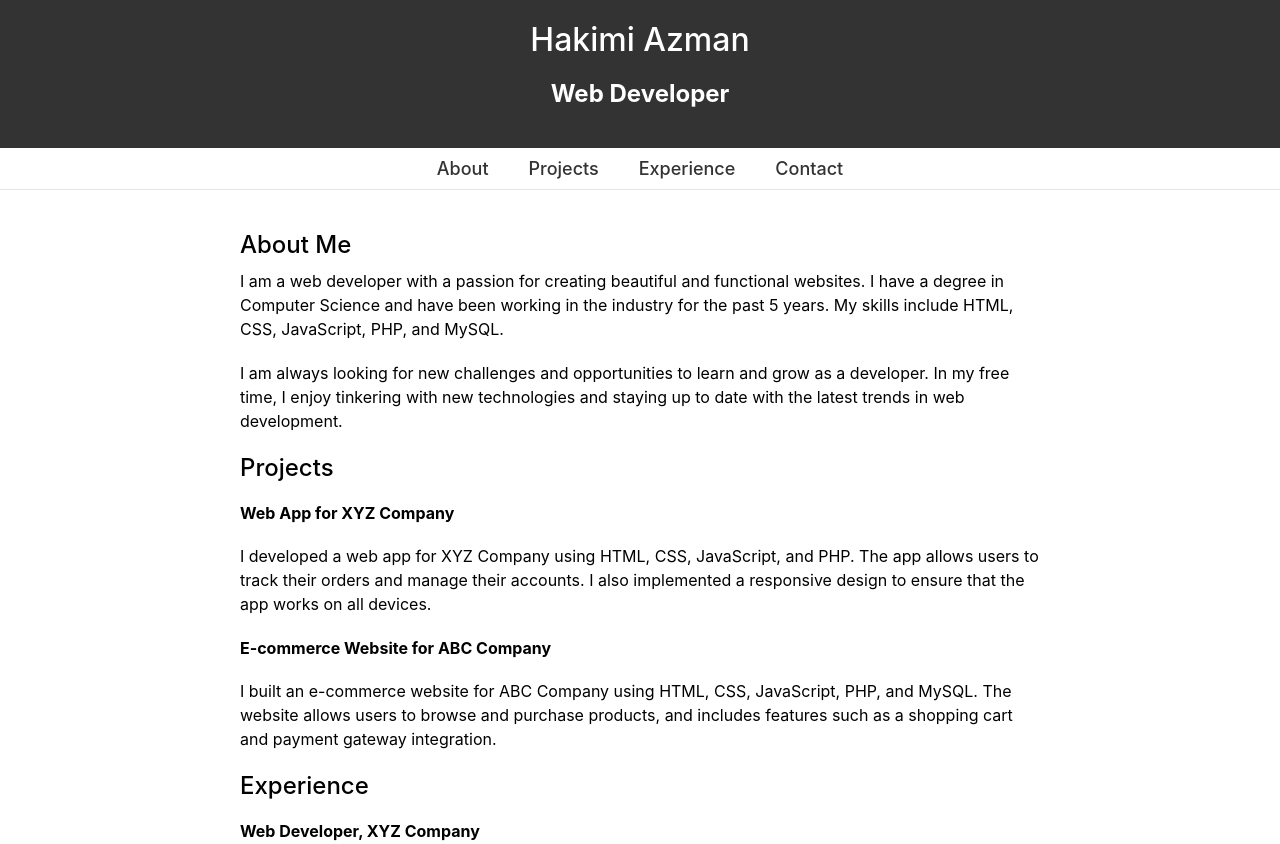
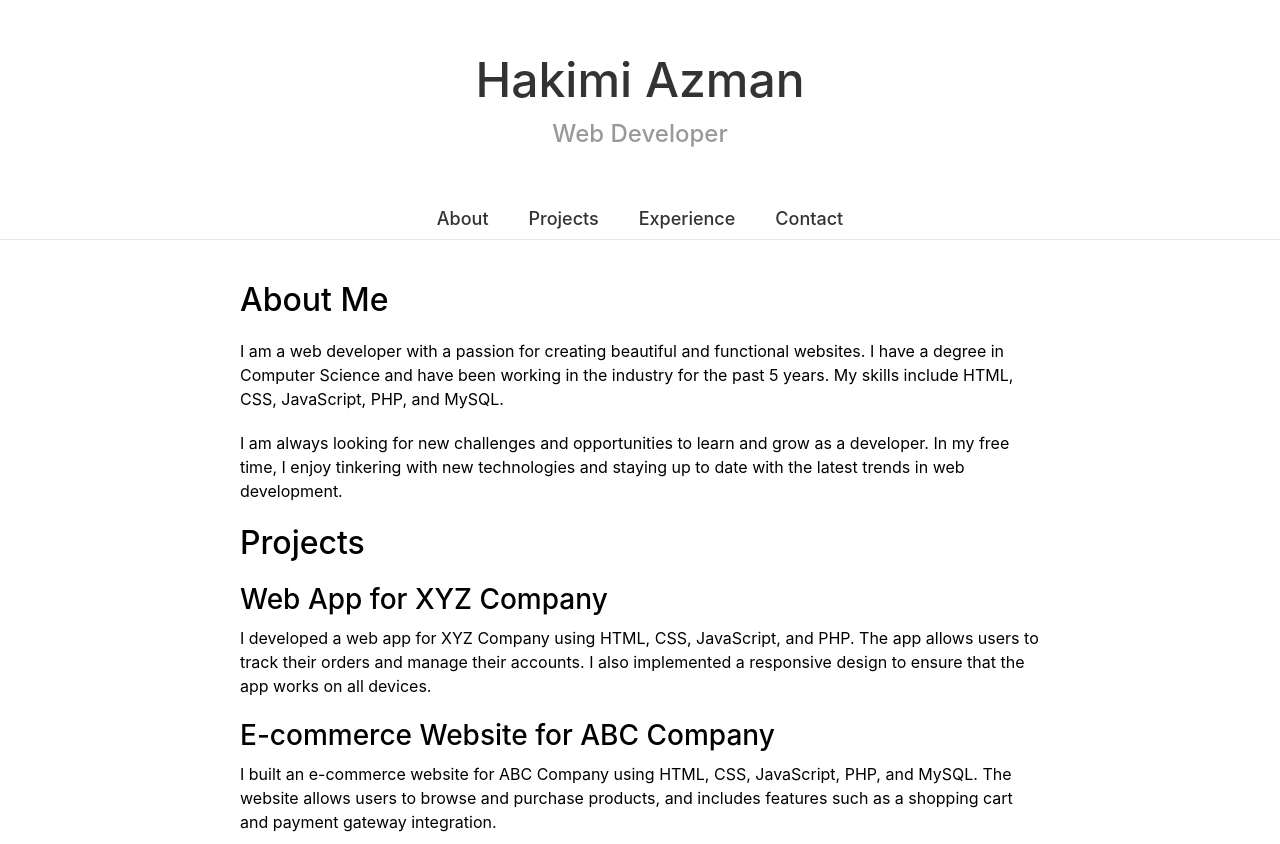
Before and after one commit to kimimccaw/kimiccaw.github.io, a plain HTML site: page index.html in a window 1280 px wide. Shown: the top 844 px of the page. Drawn offline with Linux system fonts and the light colour scheme.

Commit message:
Update stylesheet.css

```diff
--- a/stylesheet.css
+++ b/stylesheet.css
@@ -5,16 +5,27 @@ body {
 }
 
 header {
-  background-color: #333;
-  color: white;
-  padding: 20px;
+  background-color: white;
+  color: #333;
+  display: flex;
+  align-items: center;
+  justify-content: center;
+  flex-direction: column;
+  padding: 50px;
   text-align: center;
 }
 
 header h1 {
   margin: 0;
-  font-size: 32px;
+  font-size: 48px;
   font-weight: 500;
+}
+
+header h2 {
+  margin: 10px 0 0 0;
+  font-size: 24px;
+  font-weight: 500;
+  color: #999;
 }
 
 nav {
@@ -59,14 +70,14 @@ section {
   margin: 20px 0;
 }
 
-section h2 {
-  font-size: 28px;
+section h3 {
+  font-size: 32px;
   margin: 0 0 20px 0;
   font-weight: 500;
 }
 
-section h3 {
-  font-size: 24px;
+section h4 {
+  font-size: 28px;
   margin: 0 0 10px 0;
   font-weight: 500;
 }
```
